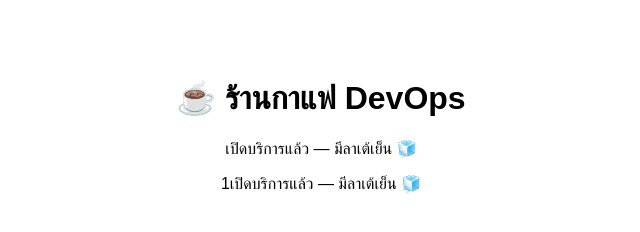
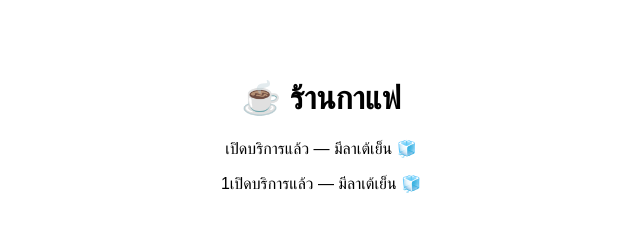
Before and after one commit to 0973288593/devops-lab-2, a plain HTML site: page index.html in a window 1280 px wide. Shown: the whole page, without its empty margins (319-959 px from the left). Drawn offline with Linux system fonts and the light colour scheme.

Commit message:
Oops remove DevOps2

```diff
--- a/index.html
+++ b/index.html
@@ -5,7 +5,7 @@
   <title>☕ ร้านกาแฟ  </title>
 </head>
 <body style="font-family: sans-serif; text-align: center; padding: 50px;">
-  <h1>☕ ร้านกาแฟ DevOps </h1>
+  <h1>☕ ร้านกาแฟ  </h1>
   <p>เปิดบริการแล้ว — มีลาเต้เย็น 🧊</p>
   <p>1เปิดบริการแล้ว — มีลาเต้เย็น 🧊</p>
 </body>
```
